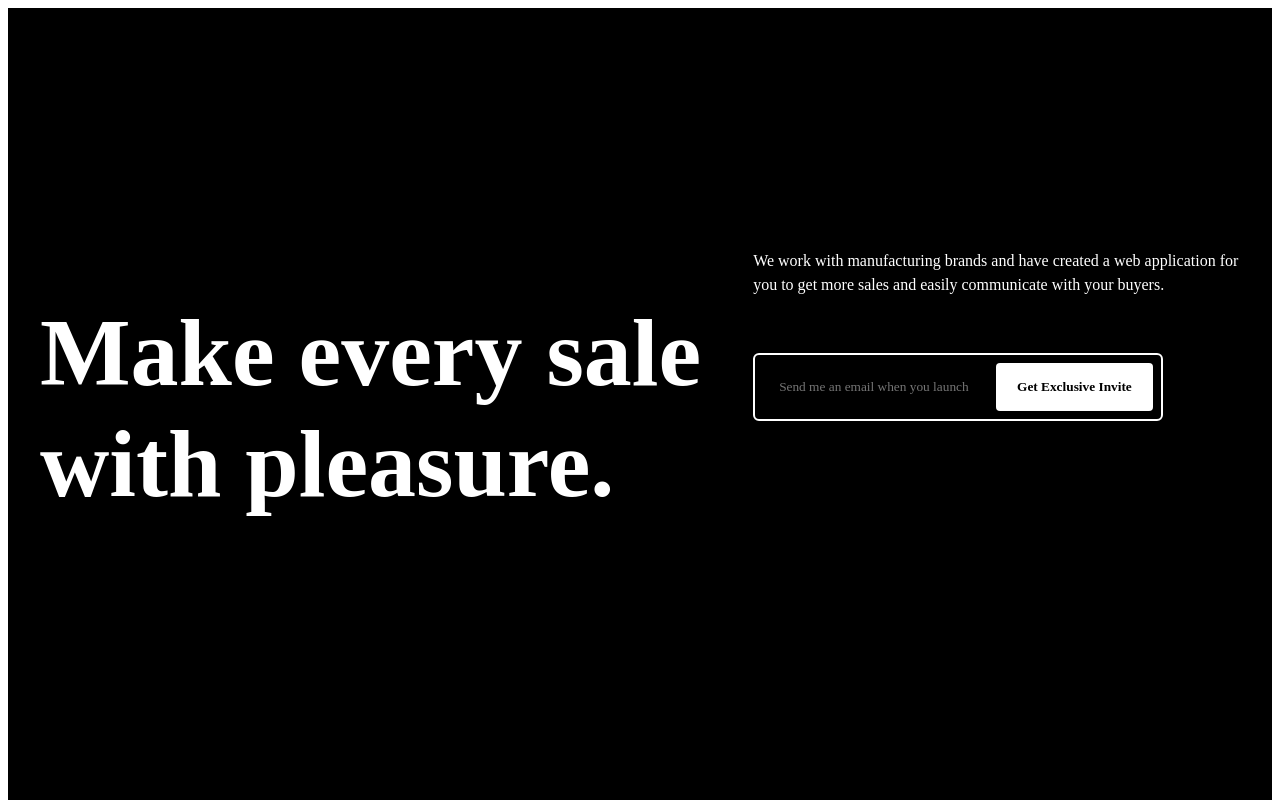
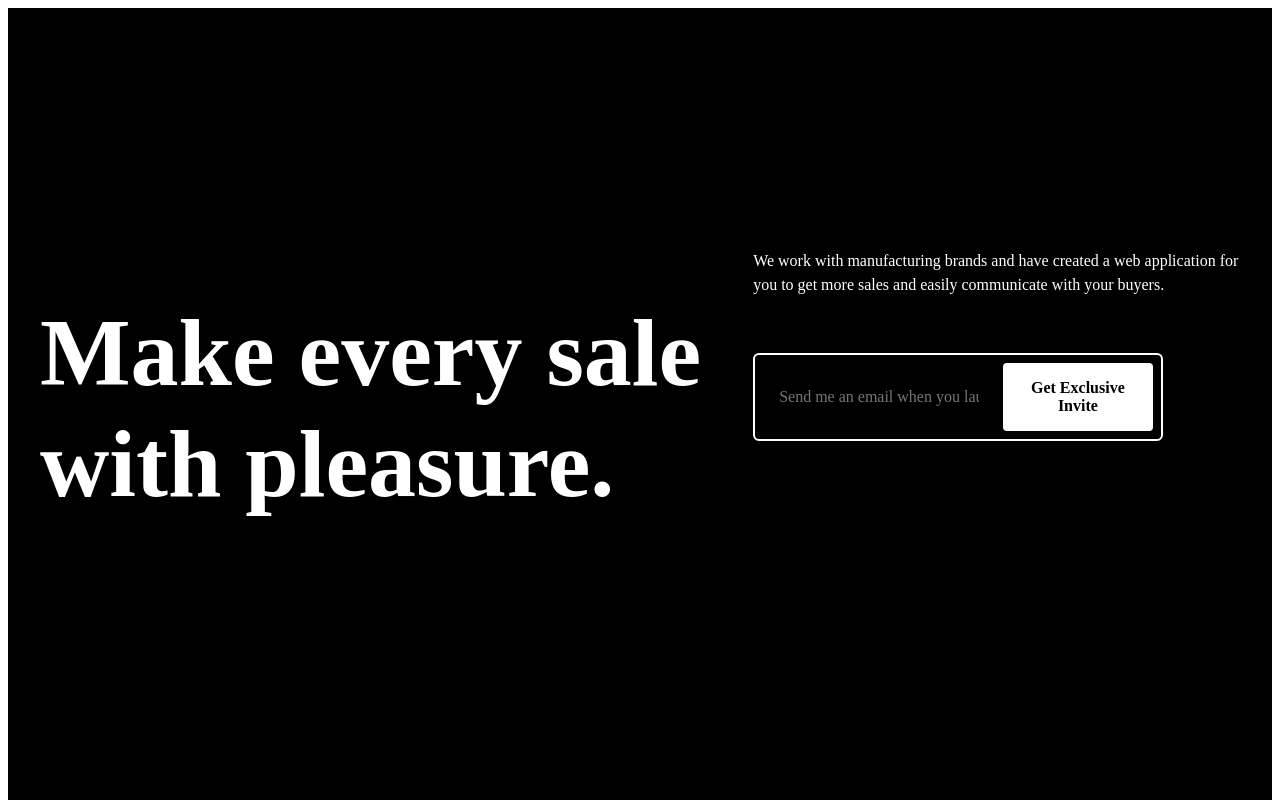
Before and after one commit to shaydeecoder/lenx-landing-page, a React (Create React App) app: page / in a window 1280 px wide. Shown: the top 800 px of the page. Built offline with nearby package versions, Linux system fonts and the light colour scheme; the HTML template or start-up script is replaced by a standard one.

Commit message:
Updated cta font size

```diff
--- a/src/styles/_CallToAction.scss
+++ b/src/styles/_CallToAction.scss
@@ -10,6 +10,7 @@
   &__btn {
     padding: 1rem;
     font-family: inherit;
+    font-size: 1rem;
     border-radius: 4px;
     border: none;
   }
@@ -42,5 +43,10 @@
     background-color: white;
     color: black;
     font-weight: bold;
+    transition: 0.5s ease-in;
+
+    &:hover {
+      opacity: 0.6;
+    }
   }
 }
```
